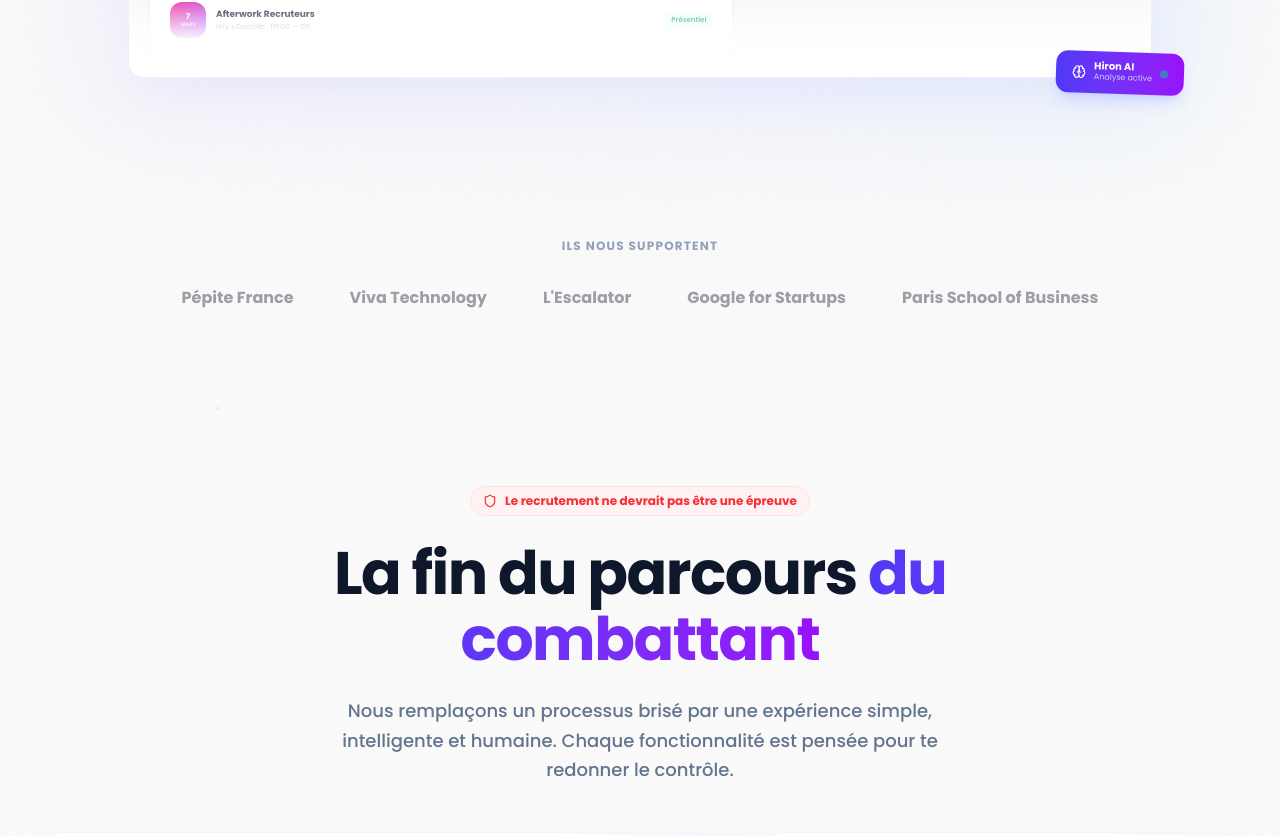
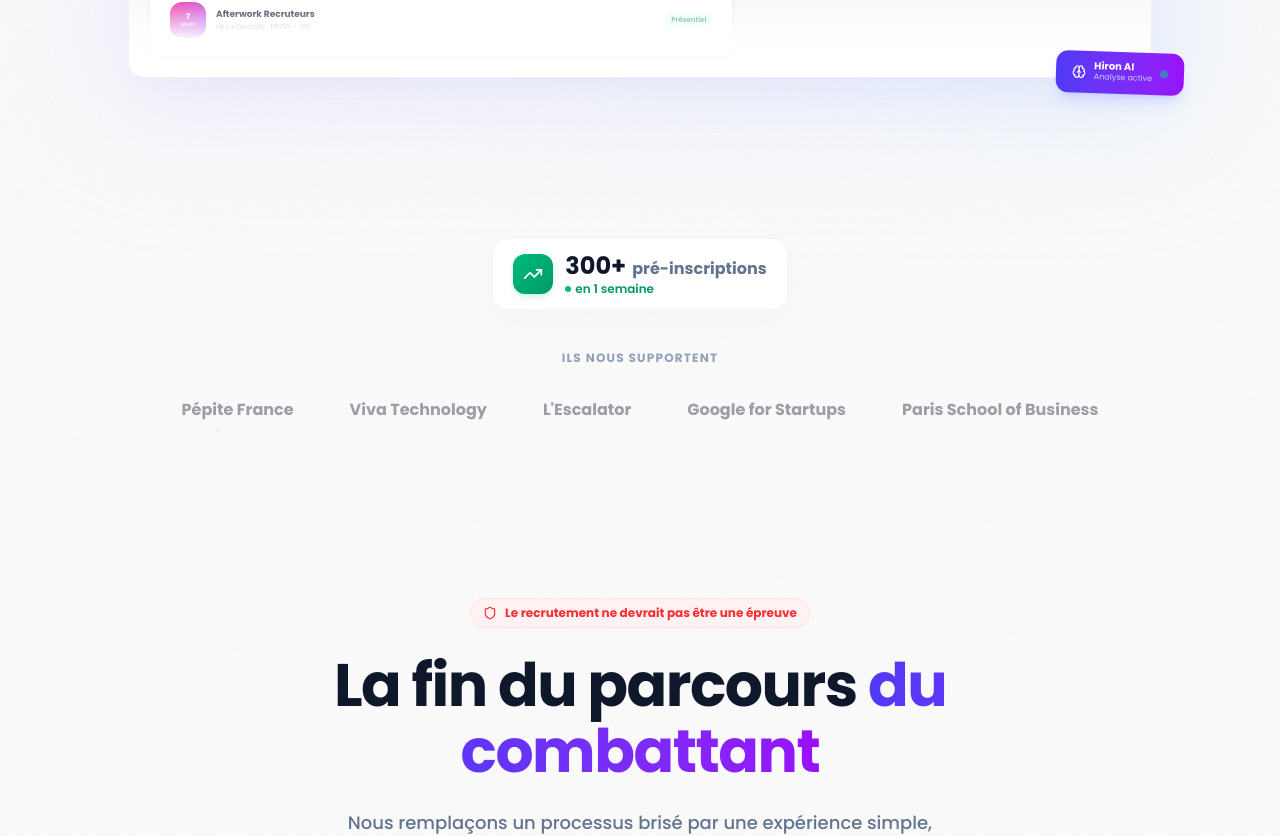
Before and after one commit to maxngs/website-unknown, a Next.js app: page /candidats in a window 1280 px wide. Shown: the part 1365-2201 px from the top of the page. Built offline with nearby package versions, Linux system fonts and the light colour scheme.

Commit message:
Ajout badge +300 inscriptions

```diff
--- a/app/components/candidats/TrustBand.tsx
+++ b/app/components/candidats/TrustBand.tsx
@@ -1,5 +1,54 @@
+"use client";
+
+import { motion } from "framer-motion";
+import { TrendingUp } from "lucide-react";
+
 const TrustBand = () => (
-  <div className="relative z-10 py-12 md:py-16"><div className="mx-auto max-w-7xl px-4 sm:px-6 lg:px-8"><p className="text-center text-xs font-bold text-slate-400 uppercase tracking-widest mb-8">Ils nous supportent</p><div className="flex flex-wrap items-center justify-center gap-8 md:gap-14 opacity-40">{["Pépite France","Viva Technology","L'Escalator","Google for Startups","Paris School of Business"].map(l=><span key={l} className="text-sm md:text-base font-extrabold text-slate-900 whitespace-nowrap">{l}</span>)}</div></div></div>
+  <div className="relative z-10 py-12 md:py-16">
+    <div className="mx-auto max-w-7xl px-4 sm:px-6 lg:px-8">
+
+      {/* Social proof stat */}
+      <motion.div
+        initial={{ opacity: 0, y: 15 }}
+        whileInView={{ opacity: 1, y: 0 }}
+        viewport={{ once: true }}
+        transition={{ duration: 0.5 }}
+        className="flex justify-center mb-10"
+      >
+        <div className="inline-flex items-center gap-3 px-5 py-3 rounded-2xl bg-white border border-slate-100 shadow-lg shadow-slate-100/50">
+          <div className="flex items-center justify-center w-10 h-10 rounded-xl bg-gradient-to-br from-emerald-500 to-emerald-600 text-white shadow-md shadow-emerald-200/50">
+            <TrendingUp size={20} />
+          </div>
+          <div className="flex flex-col">
+            <span className="text-xl md:text-2xl font-extrabold text-slate-900 leading-tight">
+              300+
+              <span className="text-sm md:text-base font-bold text-slate-500 ml-1.5">
+                pré-inscriptions
+              </span>
+            </span>
+            <span className="text-xs font-semibold text-emerald-600 flex items-center gap-1">
+              <span className="relative flex h-1.5 w-1.5">
+                <span className="absolute inline-flex h-full w-full animate-ping rounded-full bg-emerald-500 opacity-75" />
+                <span className="relative inline-flex h-1.5 w-1.5 rounded-full bg-emerald-500" />
+              </span>
+              en 1 semaine
+            </span>
+          </div>
+        </div>
+      </motion.div>
+
+      <p className="text-center text-xs font-bold text-slate-400 uppercase tracking-widest mb-8">
+        Ils nous supportent
+      </p>
+      <div className="flex flex-wrap items-center justify-center gap-8 md:gap-14 opacity-40">
+        {["Pépite France", "Viva Technology", "L'Escalator", "Google for Startups", "Paris School of Business"].map(l => (
+          <span key={l} className="text-sm md:text-base font-extrabold text-slate-900 whitespace-nowrap">
+            {l}
+          </span>
+        ))}
+      </div>
+    </div>
+  </div>
 );
 
 export default TrustBand;
```
